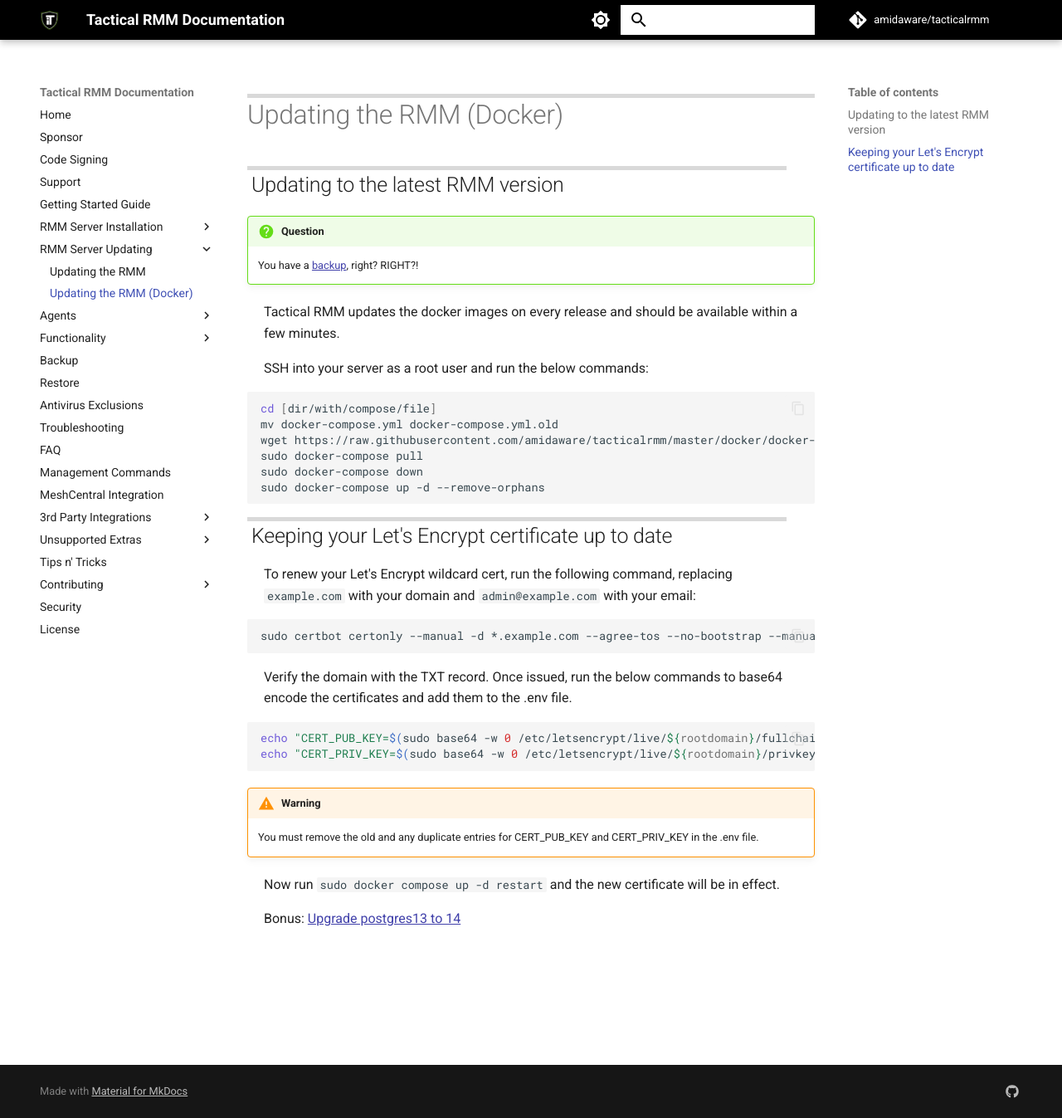
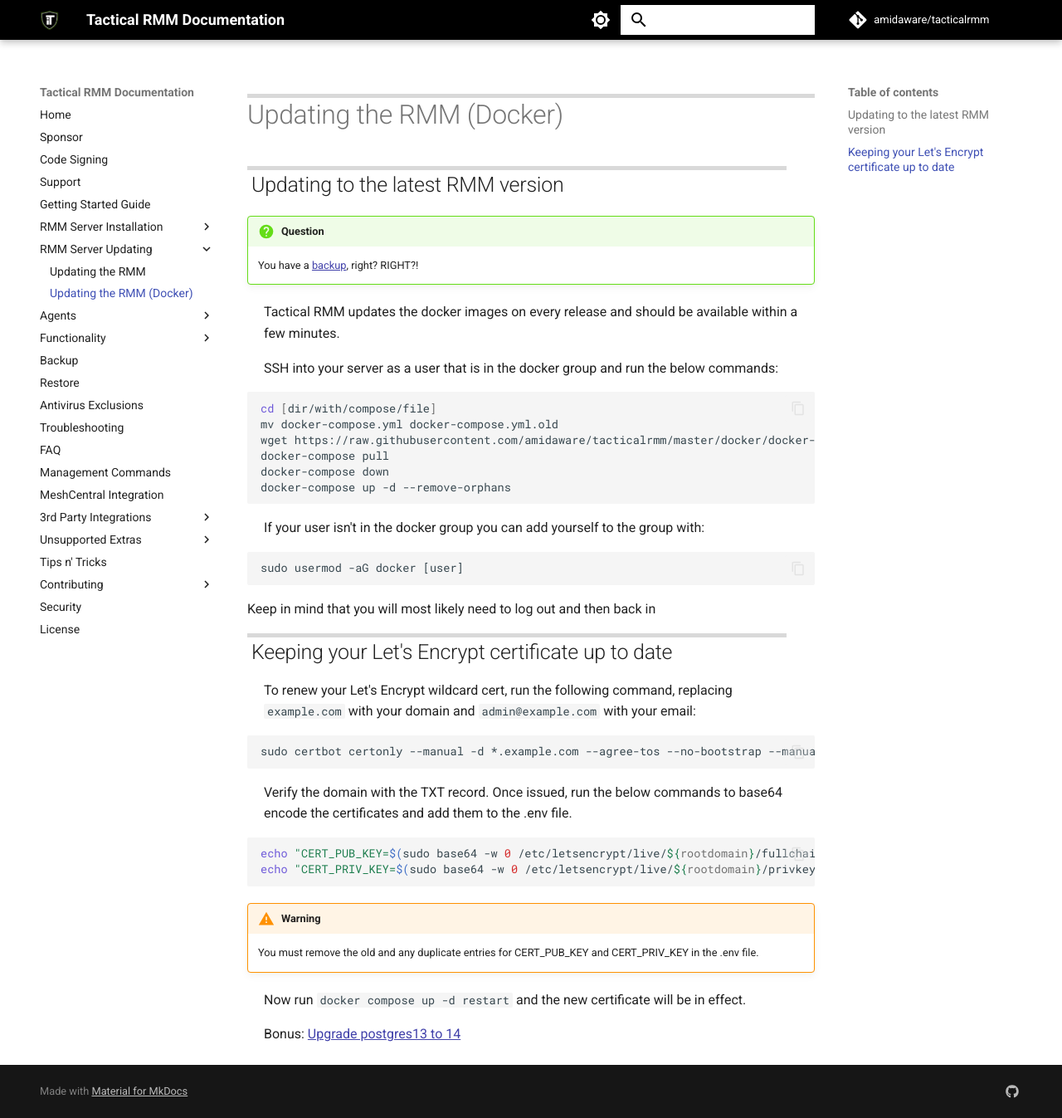
Before and after one commit to amidaware/trmm-docs, an MkDocs documentation site: the page built from docs/update_docker.md, in a window 1280 px wide and 1347 px high. Shown: the whole window at 83% size. Built offline with MkDocs 1.6.1 and Material for MkDocs 9.7.7, drawn with Linux system fonts in a browser that asks for light colours; comment, search, counter and statistics services are not loaded.

Commit message:
remove sudo

````diff
--- a/docs/update_docker.md
+++ b/docs/update_docker.md
@@ -7,16 +7,24 @@
 
 Tactical RMM updates the docker images on every release and should be available within a few minutes.
 
-SSH into your server as a root user and run the below commands:
+SSH into your server as a user that is in the docker group and run the below commands:
 
 ```bash
 cd [dir/with/compose/file]
 mv docker-compose.yml docker-compose.yml.old
 wget https://raw.githubusercontent.com/amidaware/tacticalrmm/master/docker/docker-compose.yml
-sudo docker-compose pull
-sudo docker-compose down
-sudo docker-compose up -d --remove-orphans
+docker-compose pull
+docker-compose down
+docker-compose up -d --remove-orphans
 ```
+
+If your user isn't in the docker group you can add yourself to the group with:
+
+```
+sudo usermod -aG docker [user]
+```
+Keep in mind that you will most likely need to log out and then back in
+
 
 ## Keeping your Let's Encrypt certificate up to date
 
@@ -36,6 +44,6 @@
 !!!warning
     You must remove the old and any duplicate entries for CERT_PUB_KEY and CERT_PRIV_KEY in the .env file.
 
-Now run `sudo docker compose up -d restart` and the new certificate will be in effect.
+Now run `docker compose up -d restart` and the new certificate will be in effect.
 
 Bonus: [Upgrade postgres13 to 14](https://github.com/amidaware/trmm-awesome#docker-upgrade-postgres-13-to-14)
````
